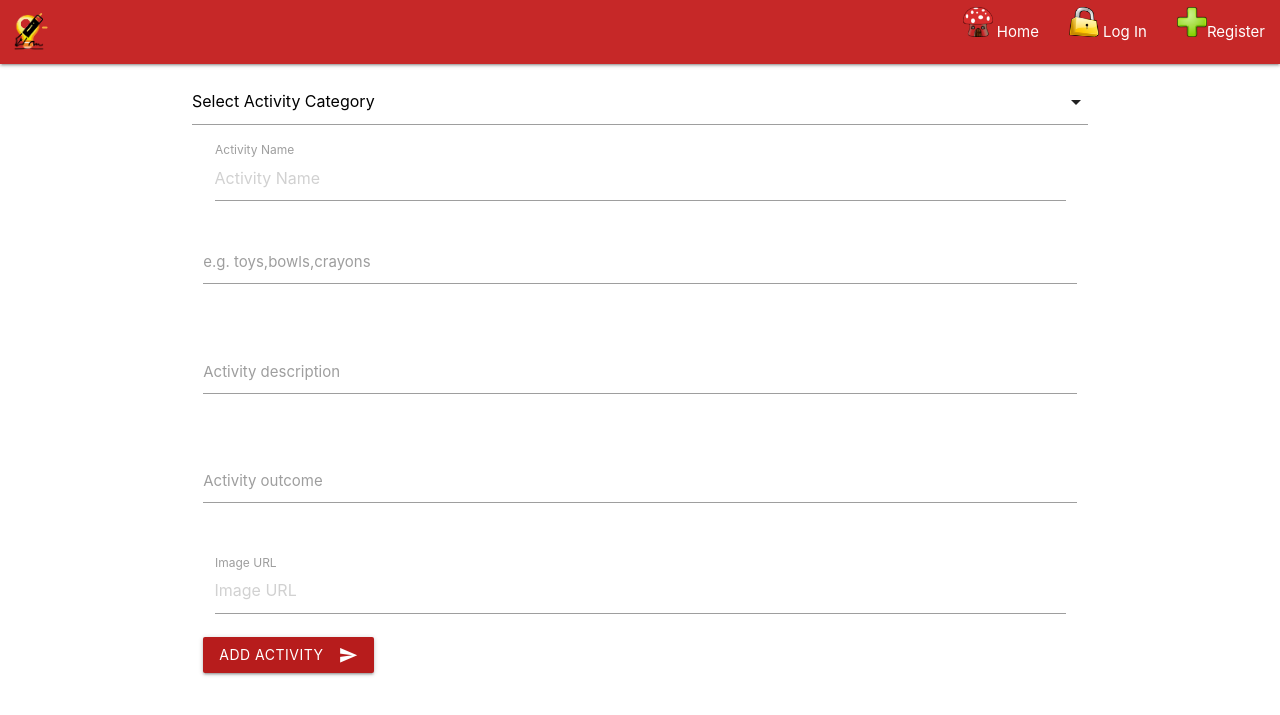
After one commit to kuzGo/MS3-Project-CI, a Flask app: page /upload in a window 1280 px wide. The commit adds this page. Shown: the top 715 px of the page. Run offline with Flask 2, Linux system fonts and the light colour scheme; some libraries are stand-ins or nearby versions.

Commit message:
Add upload template and style home page

```diff
--- a/app.py
+++ b/app.py
@@ -77,8 +77,13 @@ def login():
 @app.route("/logout")
 def logout():
     flash("You're sucessfully logged out")
-    session.pop("client")
+    session.clear()
     return redirect(url_for("login"))
+
+
+@app.route("/upload")
+def upload():
+    return render_template("upload.html")
 
 
 if __name__ == "__main__":
--- a/static/css/style.css
+++ b/static/css/style.css
@@ -5,3 +5,15 @@
 .custom-icons {
     font-size: 18px!important;
 }
+
+.caption {
+    background-color: rgb(232,14,14,0.6);
+}
+.img-caption {
+    color: #131211;
+    line-height: 90%!important;
+}
+.nav-icons {
+    height: 30px;
+    width: 30px;
+}
--- a/static/js/main.js
+++ b/static/js/main.js
@@ -1,4 +1,5 @@
 $(document).ready(function(){
     $('.sidenav').sidenav();
     $('.slider').slider();
+    $('select').formSelect();
   });
--- a/templates/base.html
+++ b/templates/base.html
@@ -21,15 +21,25 @@
                 <img src="{{ url_for('static',filename='images/logo.png') }}" class="logo" alt="Website Logo">
               </a>
 
-              <a href="#" data-target="mobile-demo" class="sidenav-trigger"><i class="material-icons">menu</i></a>
+              <a href="#" data-target="mobile-demo" class="sidenav-trigger"><i class="material-icons">fingerprint</i></a>
               <ul class="right hide-on-med-and-down">
-                <li><a href="{{ url_for('home')}}">Home</a></li>
+                <li><a href="{{ url_for('home')}}">
+                    <img src="{{ url_for('static',filename='images/home.png') }}" class="nav-icons" alt="Home page image">
+                    Home
+                </a></li>
                 {% if session.client %}
                     <li><a href="{{ url_for('get_activities')}}">Activities</a></li>
                     <li><a href="{{ url_for('logout')}}">Log Out</a></li>
                 {% else %}
-                    <li><a href="{{ url_for('login')}}">Log In</a></li>
-                    <li><a href="{{ url_for('register')}}">Register</a></li>
+                    <li><a href="{{ url_for('login')}}">
+                        <img src="{{ url_for('static',filename='images/lock.png') }}" class="nav-icons" alt="Lock image">
+                        Log In
+                        </a>
+                    </li>
+                    <li><a href="{{ url_for('register')}}">
+                        <img src="{{ url_for('static',filename='images/plus.png') }}" class="nav-icons" alt="Plusimage">Register
+                        </a>
+                    </li>
                 {% endif %}
               </ul>
           </div>
@@ -45,7 +55,6 @@
             <li><a href="{{ url_for('register')}}">Register</a></li>
         {% endif %}
       </ul>
-
 </header>
 <body>
 <!-- Displaying flash messages  -->
--- /dev/null
+++ b/templates/upload.html
@@ -0,0 +1,51 @@
+{% extends "base.html" %}
+{% block content %}
+
+<div class="input-field col s12">
+    <select>
+        <option value="" selected>Select Activity Category</option>
+        <option value="">Option 1</option>
+    </select>
+</div>
+<div class="row">
+    <form action="" class="col s12">
+      <!-- Activity name inputs -->
+        <div class="input-field col s12">
+            <input placeholder="Activity Name" id="activity_name" name="activity_name" type="text" class="validate">
+            <label for="activity_name">Activity Name</label>
+          </div>
+          <!-- Activity nescessities inputs -->
+              <div class="row">
+                <div class="input-field col s12">
+                  <textarea id="necessities" name="necessities" class="materialize-textarea" ></textarea>
+                  <label for="necessities">e.g. toys,bowls,crayons</label>
+                </div>
+              </div>
+              <!-- Activity description inputs -->
+              <div class="row">
+                <div class="input-field col s12">
+                  <textarea id="description" name="description" class="materialize-textarea" ></textarea>
+                  <label for="description">Activity description</label>
+                </div>
+              </div>
+              <!-- Activity outcome inputs -->
+              <div class="row">
+                <div class="input-field col s12">
+                  <textarea id="activity_outcome" name="activity_outcome" class="materialize-textarea" ></textarea>
+                  <label for="activity_outcome">Activity outcome</label>
+                </div>
+              </div>
+              <!-- Image URL input -->
+              <div class="input-field col s12">
+            <input placeholder="Image URL" id="image_url" name="activity_name" type="text" class="validate">
+            <label for="image_url">Image URL</label>
+          </div>
+
+            <button class="btn waves-effect waves-light red darken-4" type="submit" name="action">Add Activity
+              <i class="material-icons right">send</i>
+            </button>
+
+    </form>
+</div>
+
+{% endblock %}
```
Also changed, not shown: templates/activities.html (+16 -9 lines), templates/index.html (+9 -9 lines), static/images/home.png (added), static/images/lock.png (added), static/images/plus.png (added).
